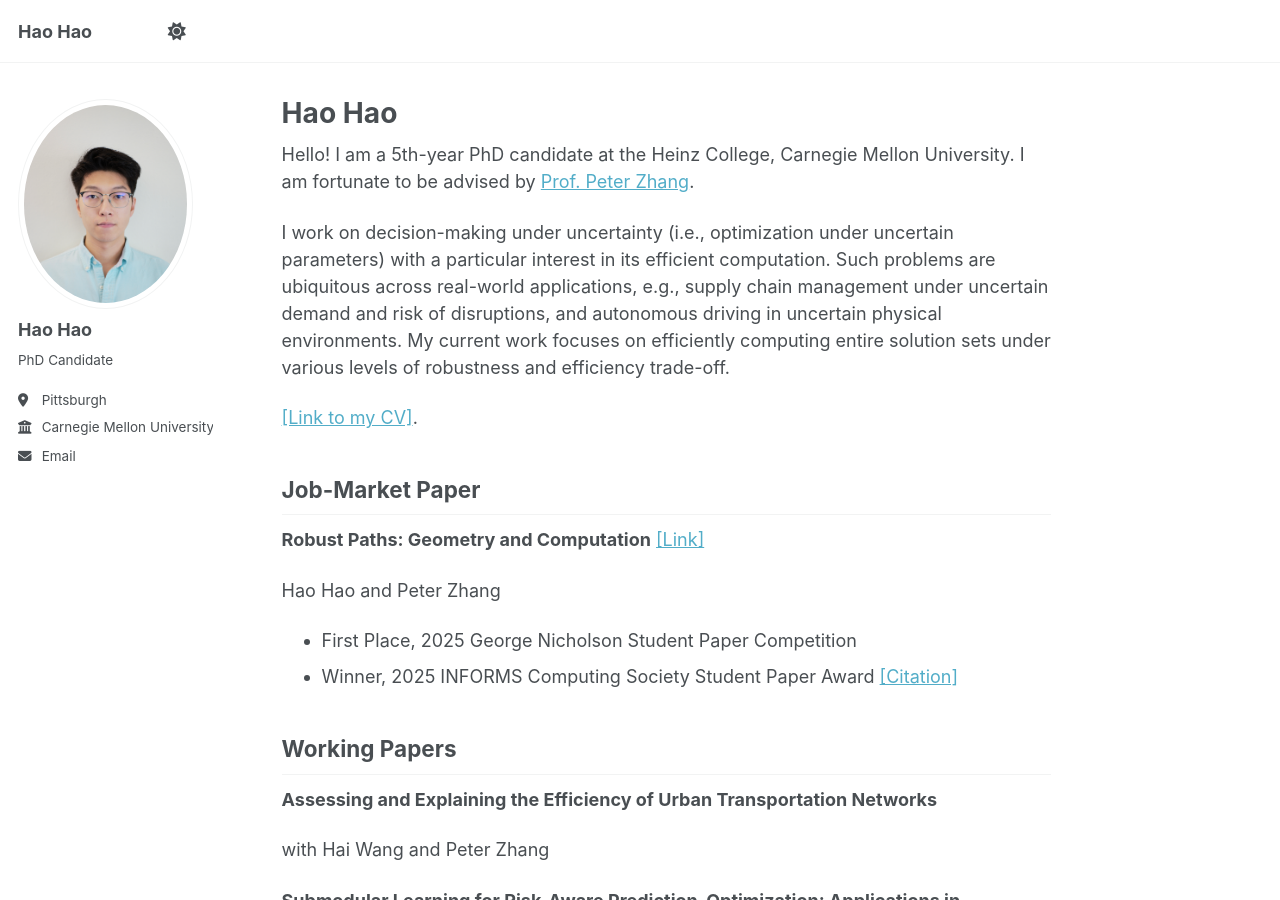
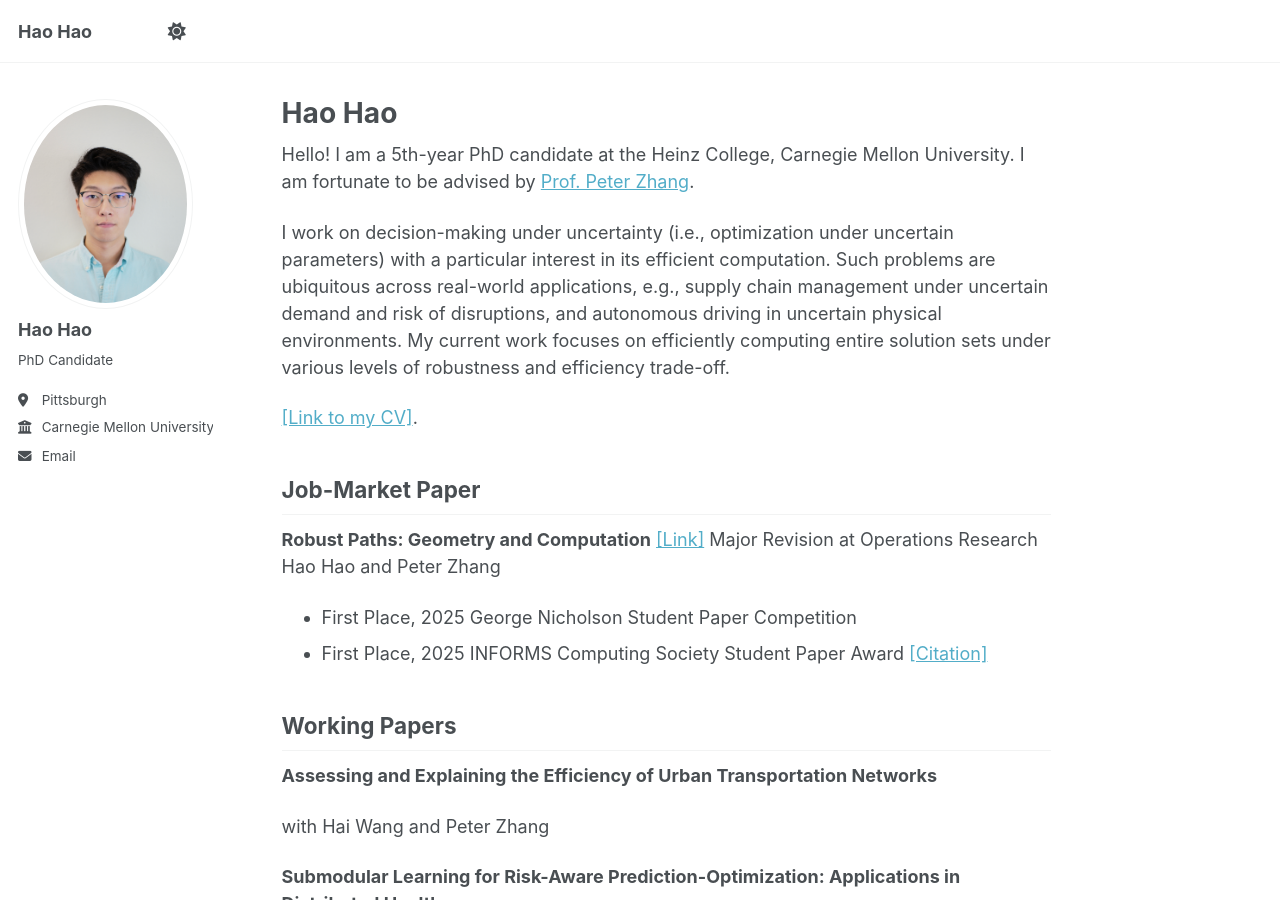
Before and after one commit to haohaocmu/haohaocmu.github.io, a Jekyll site: the page built from _pages/about.md, in a window 1280 px wide and 900 px high. Built offline with Jekyll 4.4.1, drawn with Linux system fonts in a browser that asks for light colours; a script that is not in the unit is left out.

Commit message:
Update about.md

```diff
--- a/_pages/about.md
+++ b/_pages/about.md
@@ -17,10 +17,10 @@ I work on decision-making under uncertainty (i.e., optimization under uncertain
 ## Job-Market Paper
 
 **Robust Paths: Geometry and Computation** [[Link]](https://arxiv.org/pdf/2508.20039)
-
+Major Revision at Operations Research
 Hao Hao and Peter Zhang
 - First Place, 2025 George Nicholson Student Paper Competition
-- Winner, 2025 INFORMS Computing Society Student Paper Award [[Citation]](https://connect.informs.org/discussion/congratulations-to-hao-hao-on-winning-the-2025-ics-student-paper-award-as-well-as-to-thomas-hbner-runner-up-yupeng-wu-and-matas-villagra-honorable-mentions-1)
+- First Place, 2025 INFORMS Computing Society Student Paper Award [[Citation]](https://connect.informs.org/discussion/congratulations-to-hao-hao-on-winning-the-2025-ics-student-paper-award-as-well-as-to-thomas-hbner-runner-up-yupeng-wu-and-matas-villagra-honorable-mentions-1)
 
 ## Working Papers
 
```
